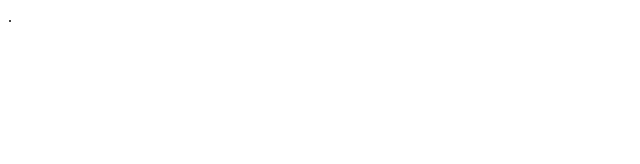
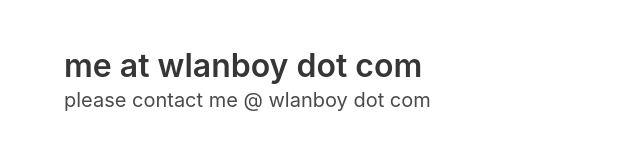
Before and after one commit to wlanboy/me, a plain HTML site: page index.html in a window 1280 px wide. Shown: the whole page, without its empty margins (0-640 px from the left). Drawn offline with Linux system fonts and the light colour scheme.

Commit message:
Update index.html

```diff
--- a/index.html
+++ b/index.html
@@ -1,10 +1,21 @@
+<!DOCTYPE html>
 <html>
-<head>
-  <title>me@wlanboy.com</title>
-</head>
-
-<body>
-  <p>.</p>
-</body>
-
+  <head>
+    <meta charset="utf-8">
+    <meta name="viewport" content="width=device-width, initial-scale=1">
+    <title>me@wlanboy.com</title>
+    <link rel="stylesheet" href="./bulma.min.css">
+  </head>
+  <body>
+  <section class="section">
+    <div class="container">
+      <h1 class="title">
+        me at wlanboy dot com
+      </h1>
+      <p class="subtitle">
+        please contact me @ wlanboy dot com
+      </p>
+    </div>
+  </section>
+  </body>
 </html>
```
